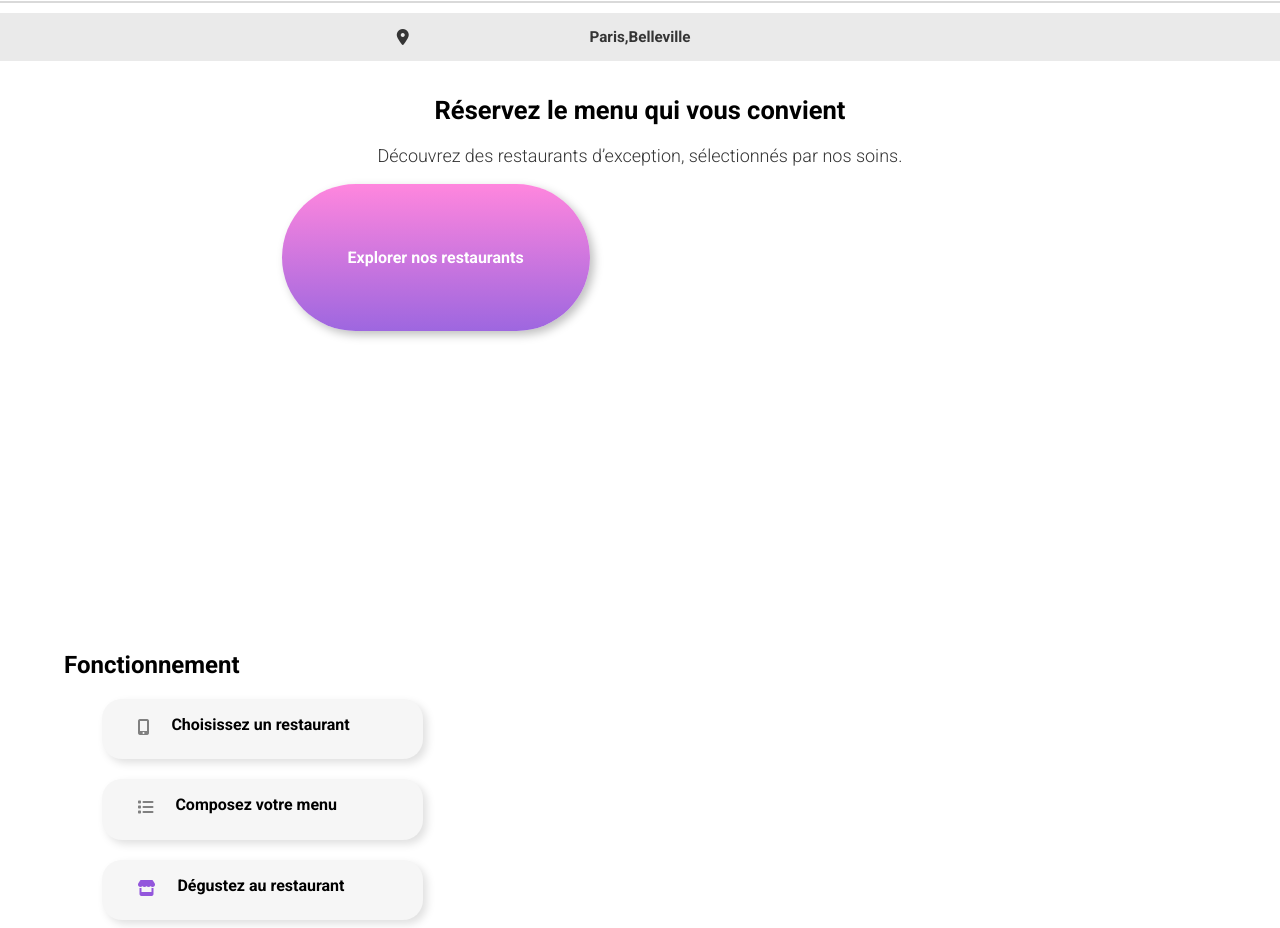
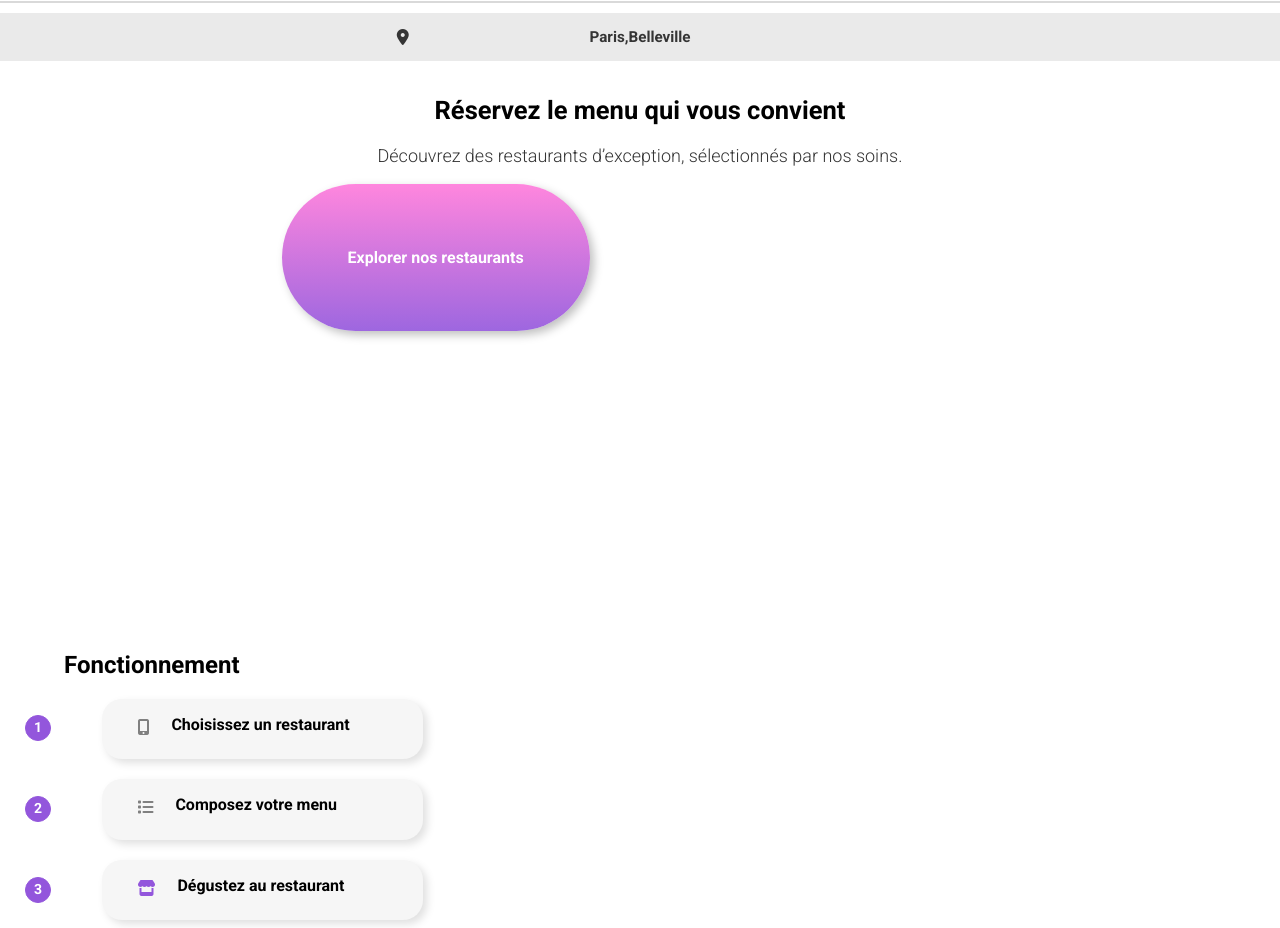
Before and after one commit to RedhaEA/OhMyFood, a plain HTML site: page index.html in a window 1280 px wide. Shown: the part 87-1015 px from the top of the page. Drawn offline with Linux system fonts and the light colour scheme; a web font is replaced by a local one.

Commit message:
peaufinement bulles chiffres+ cards

```diff
--- a/index.html
+++ b/index.html
@@ -76,7 +76,37 @@
 
             <div class="tuto">
 
+
+
+                <div class="circle_container">
+                    <div class="circle_1">
+                        <p>1</p>
+                    </div>
+
+                    <div class="circle_2">
+                        <p>2</p>
+                    </div>
+
+                    <div class="circle_3">
+                        <p>3</p>
+                    </div>
+
+
+                </div>
+
+
+
+
+
+
+
+
+
+
                 <div class="step_1">
+
+
+
                     <i class="fa-solid fa-mobile-screen-button"></i>
                     <p class="step_1_text">Choisissez un restaurant</p>
                 </div>
@@ -97,8 +127,9 @@
                 </div>
 
 
+            </div>
 
-            </div>
+        </div>
 
 
 
@@ -109,7 +140,7 @@
 
 
 
-        </div>
+    </div>
 
 
 
--- a/mobile.css
+++ b/mobile.css
@@ -169,3 +169,78 @@ header {
     margin-top: 20px;
     margin-left: 35px;
   }
+
+  .circle_1 {
+
+    border: 0.1em solid #9356DC;
+    border-radius: 100%;
+    height: 1.5em;
+    width: 1.5em;
+    text-align: center;
+    background-color: #9356DC;
+    margin-top: 15px;
+
+
+
+}
+
+.circle_1 p{
+	margin-top: 0.18em;
+    font-size: 14px;
+    font-weight: bold;
+    font-family: sans-serif;
+    color: rgb(255, 255, 255);
+    font-family: Roboto;
+}
+
+.circle_container{
+    position: absolute;
+    margin-left: 25px;
+    margin-top: 1px;
+}
+
+.circle_2 {
+
+    border: 0.1em solid #9356DC;
+    border-radius: 100%;
+    height: 1.5em;
+    width: 1.5em;
+    text-align: center;
+    background-color: #9356DC;
+    margin-top: 55px;
+
+
+
+}
+
+.circle_2 p{
+	margin-top: 0.18em;
+    font-size: 14px;
+    font-weight: bold;
+    font-family: sans-serif;
+    color: rgb(255, 255, 255);
+    font-family: Roboto;
+}
+
+.circle_3 {
+
+    border: 0.1em solid #9356DC;
+    border-radius: 100%;
+    height: 1.5em;
+    width: 1.5em;
+    text-align: center;
+    background-color: #9356DC;
+    margin-top: 55px;
+
+
+
+}
+
+.circle_3 p{
+	margin-top: 0.18em;
+    font-size: 14px;
+    font-weight: bold;
+    font-family: sans-serif;
+    color: rgb(255, 255, 255);
+    font-family: Roboto;
+}
```
